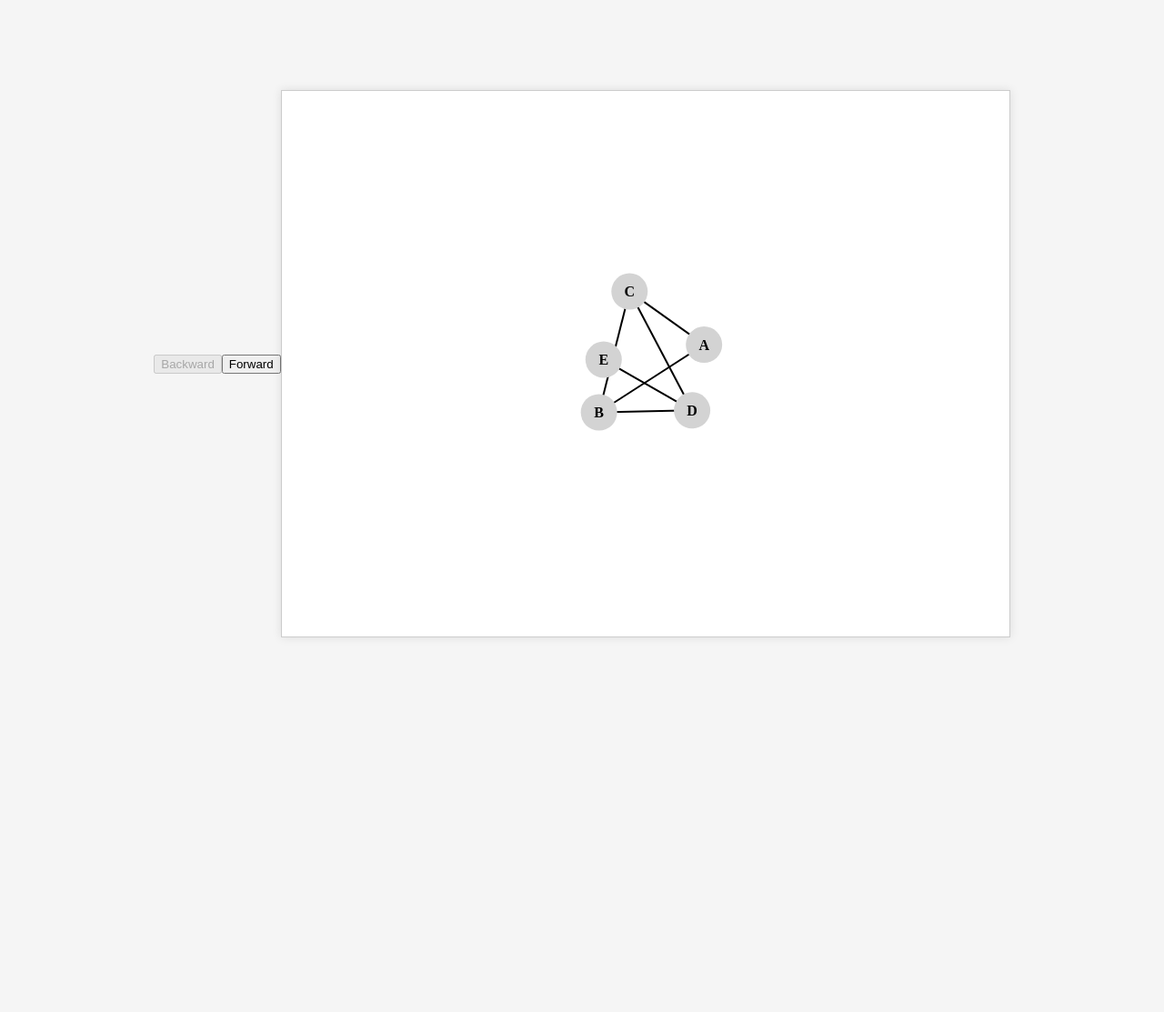
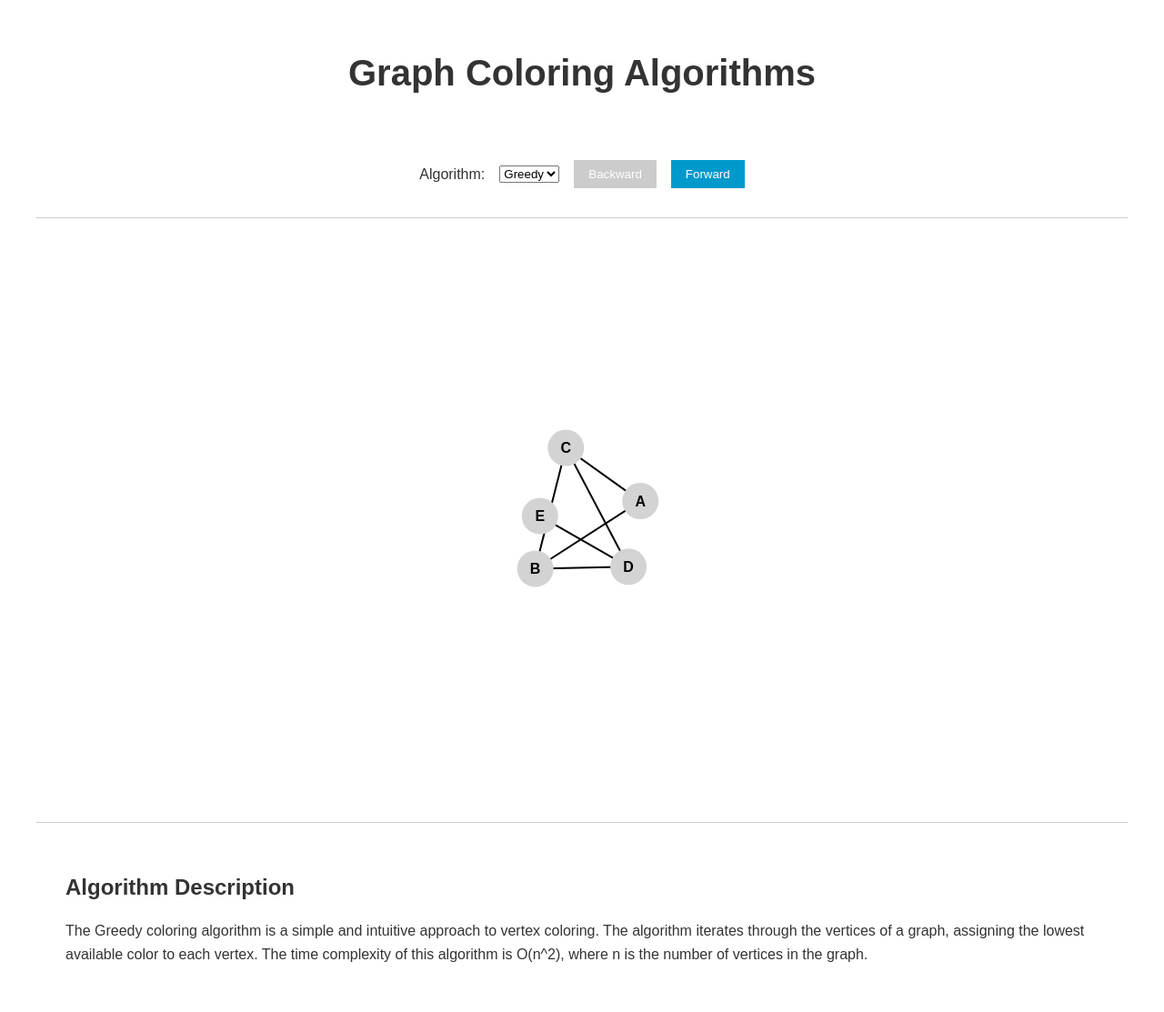
Before and after one commit to Rtlyc/vertex_color, a website: page index.html in a window 1280 px wide. Shown: the whole page at 91% size. Before the commit the page ends 800 px from the top, so only its background shows below. Drawn offline with nearby package versions, Linux system fonts and the light colour scheme.

Commit message:
add dsatur algorithms

```diff
--- a/index.html
+++ b/index.html
@@ -1,34 +1,33 @@
 <!DOCTYPE html>
 <html lang="en">
-
 <head>
-    <meta charset="UTF-8">
-    <meta name="viewport" content="width=device-width, initial-scale=1.0">
-    <title>Greedy Coloring Algorithm Visualization</title>
-    <style>
-        body {
-            display: flex;
-            justify-content: center;
-            align-items: center;
-            min-height: 100vh;
-            margin: 0;
-            background-color: #f5f5f5;
-        }
-
-        svg {
-            background-color: #fff;
-            border: 1px solid #ccc;
-            box-shadow: 0 0 10px rgba(0, 0, 0, 0.1);
-        }
-    </style>
+  <meta charset="UTF-8">
+  <meta name="viewport" content="width=device-width, initial-scale=1.0">
+  <title>Graph Coloring Algorithms</title>
+  <link rel="stylesheet" href="styles.css">
 </head>
-
 <body>
-    <!-- <button id="toggleColor">Color Graph</button> -->
-    <button id="backward" disabled>Backward</button>
-    <button id="forward">Forward</button>
-    <script src="https://d3js.org/d3.v6.min.js"></script>
-    <script src="greedy-coloring.js"></script>
+  <div class="container">
+    <header>
+      <h1>Graph Coloring Algorithms</h1>
+    </header>
+    <section class="controls">
+      <label for="algorithm">Algorithm:</label>
+      <select id="algorithm">
+        <option value="greedy">Greedy</option>
+        <option value="dsatur">DSatur</option>
+      </select>
+      <button id="backward" disabled>Backward</button>
+      <button id="forward">Forward</button>
+    </section>
+    <section id="visualization">
+    </section>
+    <section id="algorithm-description">
+      <h2>Algorithm Description</h2>
+      <p id="algorithm-explanation"></p>
+    </section>
+  </div>
+  <script src="https://d3js.org/d3.v6.min.js"></script>
+  <script src="main.js"></script>
 </body>
-
 </html>
--- a/greedy-coloring.js
+++ b/main.js
@@ -1,11 +1,11 @@
-// Constants
+//! Constants
 const width = 800;
 const height = 600;
 const radius = 20;
 
 console.log("Greedy Coloring");
 
-// Graph data
+//! Graph data
 const graph = {
   nodes: [{ id: "A" }, { id: "B" }, { id: "C" }, { id: "D" }, { id: "E" }],
   links: [
@@ -18,7 +18,7 @@ const graph = {
   ],
 };
 
-// Greedy coloring algorithm
+//! Greedy coloring algorithm
 const colorGraph = (graph) => {
   const steps = [];
   const colors = {};
@@ -26,9 +26,12 @@ const colorGraph = (graph) => {
   for (const node of graph.nodes) {
     const usedColors = new Set(
       graph.links
-        .filter((link) => link.source === node.id || link.target === node.id)
+        .filter(
+          (link) => link.source.id === node.id || link.target.id === node.id
+        )
         .map(
-          (link) => colors[link.source === node.id ? link.target : link.source]
+          (link) =>
+            colors[link.source.id === node.id ? link.target.id : link.source.id]
         )
     );
 
@@ -44,11 +47,65 @@ const colorGraph = (graph) => {
   return steps;
 };
 
-const coloringSteps = colorGraph(graph);
+//! DSatur algorithm
+const colorGraphDSatur = (graph) => {
+  const steps = [];
+  const colors = {};
+  const saturation = {};
+  const degrees = {};
 
-// Visualization setup
+  for (const node of graph.nodes) {
+    saturation[node.id] = 0;
+    degrees[node.id] = graph.links.filter(
+      (link) => link.source.id === node.id || link.target.id === node.id
+    ).length;
+  }
+
+  while (Object.keys(colors).length < graph.nodes.length) {
+    const uncoloredNodes = graph.nodes.filter((node) => !colors[node.id]);
+    uncoloredNodes.sort(
+      (a, b) =>
+        saturation[b.id] - saturation[a.id] || degrees[b.id] - degrees[a.id]
+    );
+    const node = uncoloredNodes[0];
+
+    const usedColors = new Set(
+      graph.links
+        .filter(
+          (link) => link.source.id === node.id || link.target.id === node.id
+        )
+        .map(
+          (link) =>
+            colors[link.source.id === node.id ? link.target.id : link.source.id]
+        )
+    );
+
+    let color;
+    for (color = 1; color <= graph.nodes.length; color++) {
+      if (!usedColors.has(color)) {
+        break;
+      }
+    }
+    colors[node.id] = color;
+    steps.push({ ...colors });
+
+    for (const link of graph.links) {
+      if (link.source.id === node.id || link.target.id === node.id) {
+        const neighborId =
+          link.source.id === node.id ? link.target.id : link.source.id;
+        if (!colors[neighborId]) {
+          saturation[neighborId]++;
+        }
+      }
+    }
+  }
+
+  return steps;
+};
+
+//! Visualization setup
 const svg = d3
-  .select("body")
+  .select("#visualization")
   .append("svg")
   .attr("width", width)
   .attr("height", height);
@@ -72,7 +129,7 @@ const simulation = d3
   .force("center", d3.forceCenter(width / 2, height / 2))
   .on("tick", ticked);
 
-// Create links
+//! Create links
 const link = svg
   .selectAll(".link")
   .data(graph.links)
@@ -82,7 +139,7 @@ const link = svg
   .attr("stroke", "black")
   .attr("stroke-width", 2);
 
-// Create nodes
+//! Create nodes
 const node = svg
   .selectAll(".node")
   .data(graph.nodes)
@@ -92,7 +149,7 @@ const node = svg
   .attr("r", radius)
   .call(drag(simulation));
 
-// Create labels
+//! Create labels
 const label = svg
   .selectAll(".label")
   .data(graph.nodes)
@@ -107,7 +164,7 @@ const label = svg
   .style("font-size", "16px")
   .style("font-weight", "bold");
 
-// Update positions on tick
+//! Update positions on tick
 function ticked() {
   link
     .attr("x1", (d) => d.source.x)
@@ -120,7 +177,7 @@ function ticked() {
   label.attr("x", (d) => d.x).attr("y", (d) => d.y);
 }
 
-// Drag behavior for nodes
+//! Drag behavior for nodes
 function drag(simulation) {
   function dragStarted(event) {
     if (!event.active) simulation.alphaTarget(0.3).restart();
@@ -146,7 +203,45 @@ function drag(simulation) {
     .on("end", dragEnded);
 }
 
-// Set initial node colors
+//! Algorithm selection
+const algorithmExplanations = {
+  greedy:
+    "The Greedy coloring algorithm is a simple and intuitive approach to vertex coloring. The algorithm iterates through the vertices of a graph, assigning the lowest available color to each vertex. The time complexity of this algorithm is O(n^2), where n is the number of vertices in the graph.",
+  dsatur:
+    "The DSatur (Degree of Saturation) algorithm is an improved vertex coloring algorithm that takes into account the saturation of vertices. The saturation of a vertex is the number of differently colored vertices adjacent to it. The algorithm iterates through the uncolored vertices with the highest saturation, breaking ties by choosing the vertex with the highest degree. The time complexity of this algorithm is O(n^2 + m), where n is the number of vertices and m is the number of edges in the graph.",
+};
+
+const algorithmSelect = document.getElementById("algorithm");
+
+function updateAlgorithmExplanation() {
+  const selectedAlgorithm = algorithmSelect.value;
+  const explanation = algorithmExplanations[selectedAlgorithm];
+  document.getElementById("algorithm-explanation").textContent = explanation;
+}
+
+// Update the algorithm explanation when the page is initially loaded
+updateAlgorithmExplanation();
+
+algorithmSelect.addEventListener("change", () => {
+  const selectedAlgorithm = algorithmSelect.value;
+  if (selectedAlgorithm === "greedy") {
+    coloringSteps = colorGraph(graph);
+  } else if (selectedAlgorithm === "dsatur") {
+    coloringSteps = colorGraphDSatur(graph);
+  }
+  // Reset step index and uncolor the graph
+  currentStep = -1;
+  updateNodeColors(uncoloredGraph);
+  backwardButton.disabled = true;
+  forwardButton.disabled = false;
+
+  // Update the algorithm explanation
+  updateAlgorithmExplanation();
+});
+
+let coloringSteps = colorGraph(graph);
+
+//! Set initial node colors
 const uncoloredGraph = {};
 for (const node of graph.nodes) {
   uncoloredGraph[node.id] = null;
@@ -156,7 +251,7 @@ updateNodeColors(uncoloredGraph);
 // Set initial step index
 let currentStep = -1;
 
-// Add event listeners for navigation buttons
+//! Add event listeners for navigation buttons
 const backwardButton = document.getElementById("backward");
 const forwardButton = document.getElementById("forward");
 
@@ -178,7 +273,7 @@ forwardButton.addEventListener("click", () => {
   backwardButton.disabled = false;
 });
 
-// Function to update node colors
+//! Function to update node colors
 function updateNodeColors(colorMapping) {
   node.attr("fill", (d) =>
     colorMapping[d.id] ? colorScale(colorMapping[d.id]) : "lightgray"
--- /dev/null
+++ b/styles.css
@@ -0,0 +1,84 @@
+body {
+    font-family: Arial, sans-serif;
+    line-height: 1.6;
+    color: #333;
+    margin: 0;
+    padding: 0;
+  }
+
+  .container {
+    max-width: 1200px;
+    margin: 0 auto;
+    padding: 1rem;
+  }
+
+  header {
+    text-align: center;
+    padding: 2rem;
+  }
+
+  h1 {
+    font-size: 2.5rem;
+    margin: 0;
+  }
+
+  .controls {
+    display: flex;
+    justify-content: center;
+    align-items: center;
+    gap: 1rem;
+    padding: 2rem;
+    border-bottom: 1px solid #ccc;
+  }
+
+  #visualization {
+    display: flex;
+    justify-content: center;
+    padding: 2rem;
+  }
+
+  #algorithm-description {
+    padding: 2rem;
+    border-top: 1px solid #ccc;
+  }
+
+  h2 {
+    font-size: 1.5rem;
+    margin-bottom: 1rem;
+  }
+
+  button {
+    background-color: #0099cc;
+    color: #fff;
+    border: none;
+    padding: 0.5rem 1rem;
+    cursor: pointer;
+    transition: background-color 0.3s;
+  }
+
+  button:hover {
+    background-color: #0077a3;
+  }
+
+  button:disabled {
+    background-color: #ccc;
+    cursor: not-allowed;
+  }
+
+  button:disabled:hover {
+    background-color: #ccc;
+  }
+
+  #visualization {
+    display: flex;
+    justify-content: center;
+    align-items: center;
+    padding: 2rem;
+    min-height: 600px;
+  }
+
+  svg {
+    display: block;
+    margin: 0 auto;
+    border: #0077a3;
+  }
```
